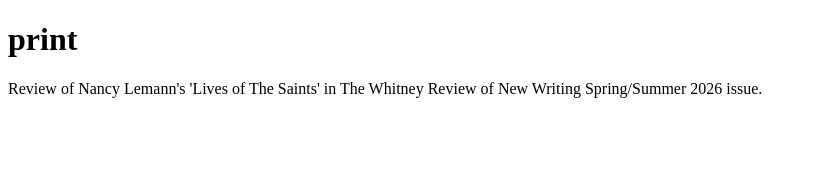
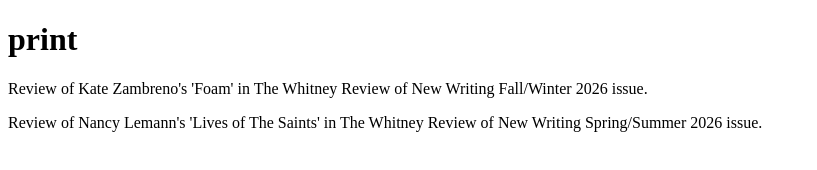
Before and after one commit to bronwenbronwen/bronwenbronwen.github.io, a plain HTML site: page writing.html in a window 1280 px wide. Shown: the whole page, without its empty margins (0-817 px from the left). Drawn offline with Linux system fonts and the light colour scheme.

Commit message:
Update writing.html

```diff
--- a/writing.html
+++ b/writing.html
@@ -7,6 +7,7 @@
 
   <h1>print</h1>
 
+  <p>Review of Kate Zambreno's 'Foam' in The Whitney Review of New Writing Fall/Winter 2026 issue.</p>
   <p>Review of Nancy Lemann's 'Lives of The Saints' in The Whitney Review of New Writing Spring/Summer 2026 issue.</p>
 
 </body>
```
